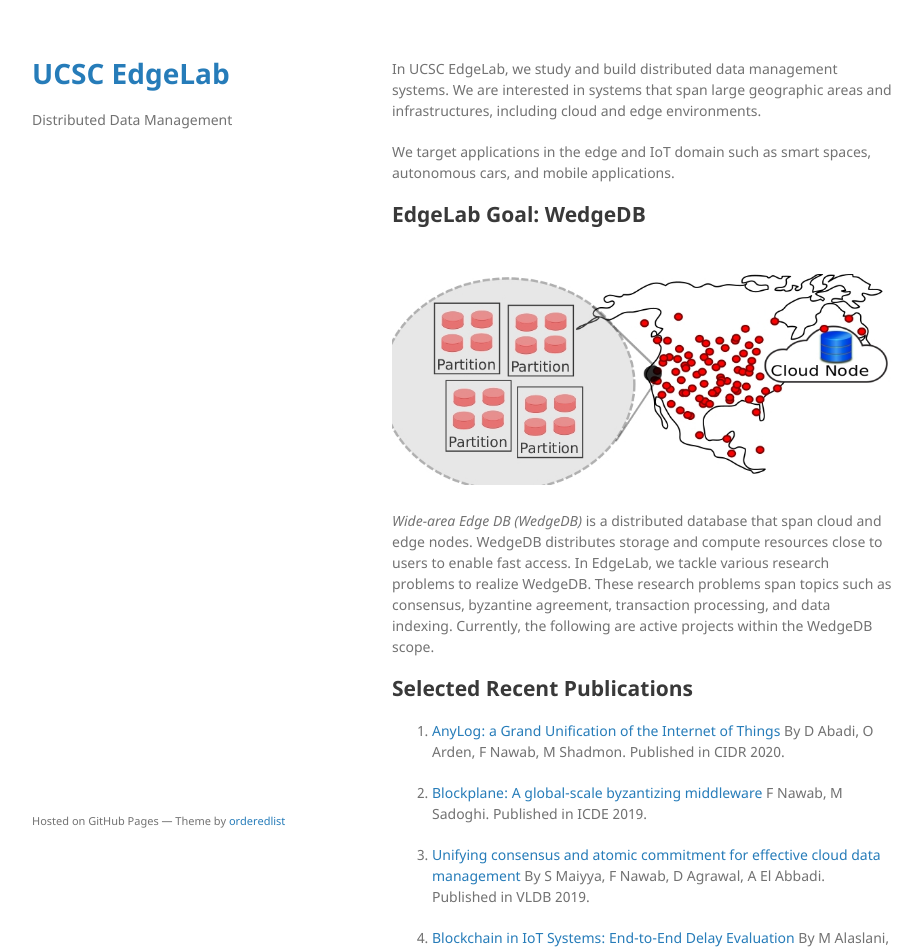
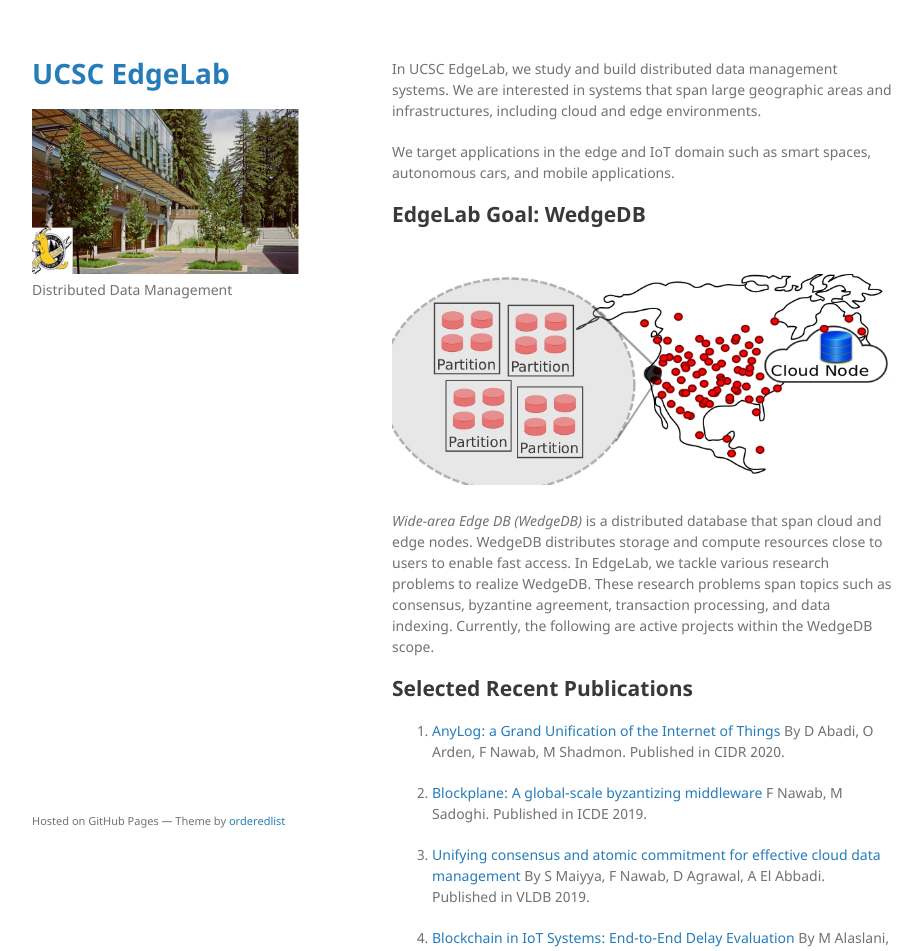
Before and after one commit to binbin-tuzi/binbin-tuzi.github.io, a Jekyll site: the page built from index.md, in a window 1280 px wide. Shown: the top 951 px of the page, without its empty margins (178-1100 px from the left). Built offline with Jekyll 4.4.1, drawn with Linux system fonts in a browser that asks for light colours.

Commit message:
Update default.html

```diff
--- a/_layouts/default.html
+++ b/_layouts/default.html
@@ -16,8 +16,8 @@
       <header>
         <h1><a href="{{ "/" | absolute_url }}">{{ site.title | default: site.github.repository_name }}</a></h1>
 
-        {% if site.logo1 %}
-          <img src="{{site.logo1 | relative_url}}" alt="Logo" />
+        {% if site.logo %}
+          <img src="{{site.logo | relative_url}}" alt="Logo" />
         {% endif %}
 
         <p>{{ site.description | default: site.github.project_tagline }}</p>
```
